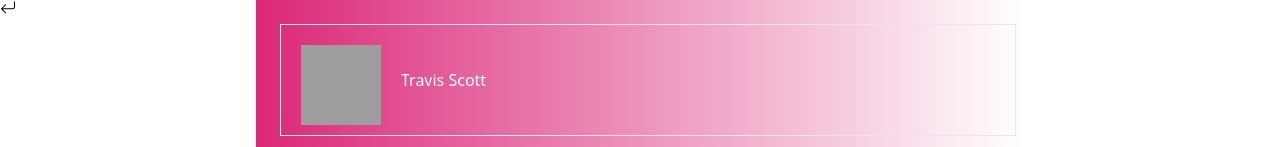
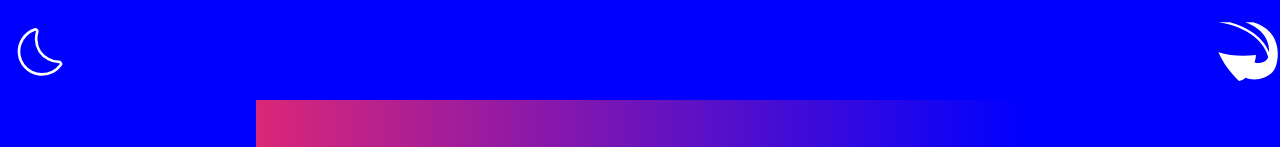
Before and after one commit to mucahitkarakus/lastfm-code, a React (Create React App) app: page /detail in a window 1280 px wide. Shown: the top 147 px of the page. Built offline with nearby package versions, Linux system fonts and the light colour scheme; grey boxes are pictures that could not be loaded.

Commit message:
create butto nand bind pages

```diff
--- /dev/null
+++ b/src/components/Button/DarkMode.jsx
@@ -0,0 +1,11 @@
+import React from "react";
+import {CiDark} from "react-icons/ci";
+const DarkMode = () => {
+  return (
+    <div className="ml-2">
+      <CiDark className="w-[4rem] h-[4rem] text-white mt-5 cursor-pointer " />
+    </div>
+  );
+};
+
+export default DarkMode;
--- a/src/components/Button/Return.jsx
+++ b/src/components/Button/Return.jsx
@@ -1,10 +1,10 @@
 import React from "react";
-import {BsArrowReturnLeft} from "react-icons/bs";
+import {GiReturnArrow} from "react-icons/gi";
 
 const Return = () => {
   return (
     <div>
-      <BsArrowReturnLeft />
+      <GiReturnArrow className="w-[4rem] h-[4rem] text-white mt-5 cursor-pointer " />
     </div>
   );
 };
--- a/src/index.css
+++ b/src/index.css
@@ -1,3 +1,8 @@
 @tailwind base;
 @tailwind components;
 @tailwind utilities;
+
+
+body {
+    background-color: blue;
+}
--- a/src/pages/DetailCard.jsx
+++ b/src/pages/DetailCard.jsx
@@ -1,18 +1,19 @@
 import React from "react";
-import {BsArrowReturnLeft} from "react-icons/bs";
-
+import DarkMode from "../components/Button/DarkMode";
+import Return from "../components/Button/Return";
 import TopAlbumList from "../components/DetailList/TopAlbumList";
 import TopTracks from "../components/DetailList/TopTracks";
 
 const DetailCard = () => {
   return (
     <div>
-      <div>
-        <BsArrowReturnLeft />
+      <div className="flex justify-between ">
+        <DarkMode />
+        <Return />
       </div>
 
       <div className="flex items-center justify-center w-screen h-[35rem] ">
-        <div className="flex flex-col items-center bg-gradient-to-r from-pink-600 w-[60vw] p-4 h-[40rem] text-white">
+        <div className="flex flex-col items-center bg-gradient-to-r from-pink-600 w-[60vw] p-4 h-[40rem] text-white  mt-[7rem]">
           <div className="flex ml-4 border p-5 h-[7rem] w-full mt-8 ">
             <img
               src="https://lastfm.freetls.fastly.net/i/u/64s/2a96cbd8b46e442fc41c2b86b821562f.png"
--- a/src/pages/TopArtistList.jsx
+++ b/src/pages/TopArtistList.jsx
@@ -1,10 +1,12 @@
 import React from "react";
 import ArtistList from "../components/ArtistList/ArtistList";
+import DarkMode from "../components/Button/DarkMode";
 
 const TopArtistList = () => {
   return (
     <div>
       <div className="flex flex-col ">
+        <DarkMode className="text-black " />
         <div className="flex flex-col items-center   justify-center mt-[2rem] ">
           <div className="flex justify-center items-center bg-gradient-to-r from-pink-600 w-[8rem] h-[4rem]">
             <h2 className=" text-center text-white ">Top Artist List</h2>
```
